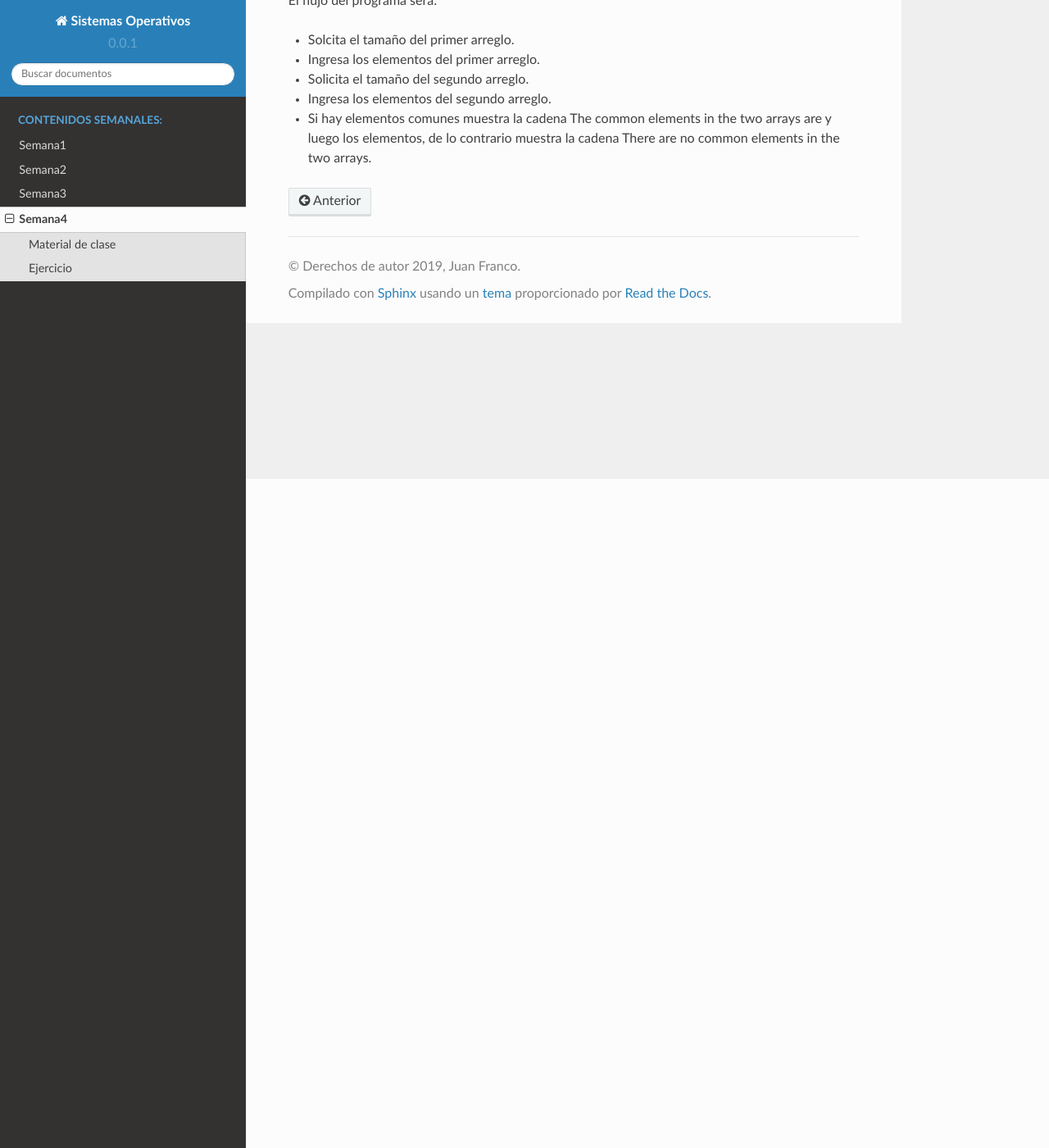
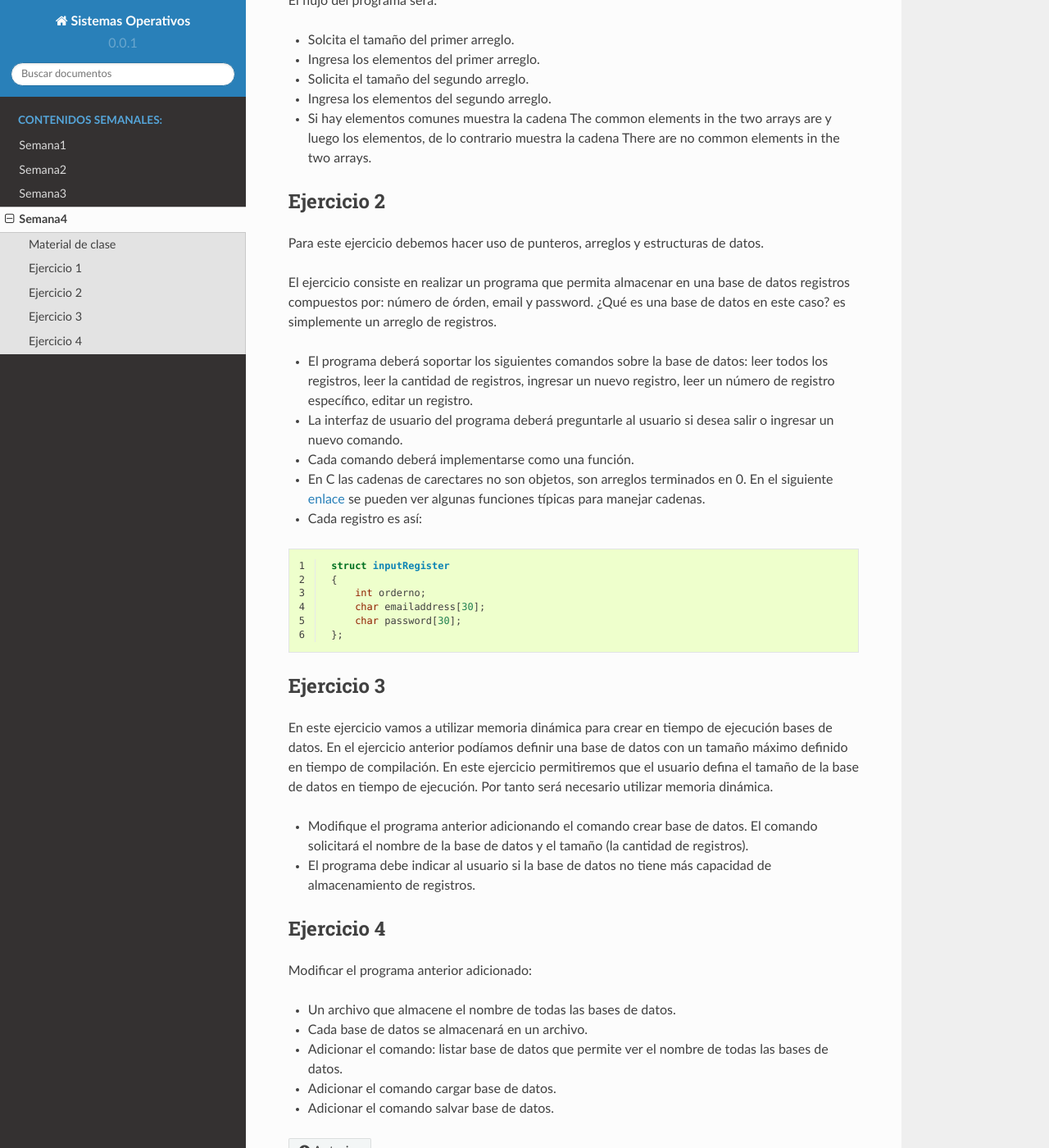
Before and after one commit to juanferfranco/sistemasoperativos, a Sphinx documentation site: the page built from docs/_semana4/semana4.rst, in a window 1280 px wide and 1400 px high, scrolled down 816 px. Shown: the whole window at 82% size. Built offline with Sphinx 7.4.7 and the Read the Docs theme 2.0.0, drawn with Linux system fonts in a browser that asks for light colours.

Commit message:
add week 4 excercises

```diff
--- a/docs/_semana4/semana4.rst
+++ b/docs/_semana4/semana4.rst
@@ -14,8 +14,8 @@ El material que vamos a trabajar esta semana en clase lo pueden encontrar en est
 En este `enlace <https://drive.google.com/file/d/1FWuPqJNWvEvHp89-ADvKu7XqdAZR6fx2/view?usp=sharing>`__
 se encuentra la solución a algunos puntos de la guía.
 
-Ejercicio
-----------
+Ejercicio 1
+-------------
 Considere el problema de encontrar los elementos comunes entre dos arreglos.
 
 * Se debe crear una función que busque los elementos comunes entre dos arreglos.
@@ -36,3 +36,55 @@ El flujo del programa será:
 * Si hay elementos comunes muestra la cadena The common elements in the two arrays are
   y luego los elementos, de lo contrario muestra la cadena There are no
   common elements in the two arrays.
+
+Ejercicio 2
+-------------
+Para este ejercicio debemos hacer uso de punteros, arreglos y estructuras de datos.
+
+El ejercicio consiste en realizar un programa que permita almacenar en una base de datos
+registros compuestos por: número de órden, email y password. ¿Qué es una base de datos en
+este caso? es simplemente un arreglo de registros.
+
+* El programa deberá soportar los siguientes comandos sobre la base de datos: leer todos los
+  registros, leer la cantidad de registros, ingresar un nuevo registro, leer un número de
+  registro específico, editar un registro.
+* La interfaz de usuario del programa deberá preguntarle al usuario si desea salir o ingresar
+  un nuevo comando.
+* Cada comando deberá implementarse como una función.
+* En C las cadenas de carectares no son objetos, son arreglos terminados en 0. En el
+  siguiente  `enlace <https://www.geeksforgeeks.org/commonly-used-string-functions-in-c-c-with-examples/>`__
+  se pueden ver algunas funciones típicas para manejar cadenas.
+* Cada registro es así:
+.. code-block:: c
+   :linenos:
+
+    struct inputRegister
+    {
+        int orderno;
+        char emailaddress[30];
+        char password[30];
+    };
+
+Ejercicio 3
+-------------
+En este ejercicio vamos a utilizar memoria dinámica para crear en tiempo de ejecución bases
+de datos. En el ejercicio anterior podíamos definir una base de datos con un tamaño máximo
+definido en tiempo de compilación. En este ejercicio permitiremos que el usuario defina el
+tamaño de la base de datos en tiempo de ejecución. Por tanto será necesario utilizar memoria
+dinámica.
+
+* Modifique el programa anterior adicionando el comando crear base de datos. El comando
+  solicitará el nombre de la base de datos y el tamaño (la cantidad de registros).
+* El programa debe indicar al usuario si la base de datos no tiene más capacidad de
+  almacenamiento de registros.
+
+Ejercicio 4
+-------------
+Modificar el programa anterior adicionado:
+
+* Un archivo que almacene el nombre de todas las bases de datos.
+* Cada base de datos se almacenará en un archivo.
+* Adicionar el comando: listar base de datos que permite ver el nombre de todas las bases
+  de datos.
+* Adicionar el comando cargar base de datos.
+* Adicionar el comando salvar base de datos.
```
Also changed, not shown: docs/_semana4/semana3.rst (added, +63 -0 lines).
